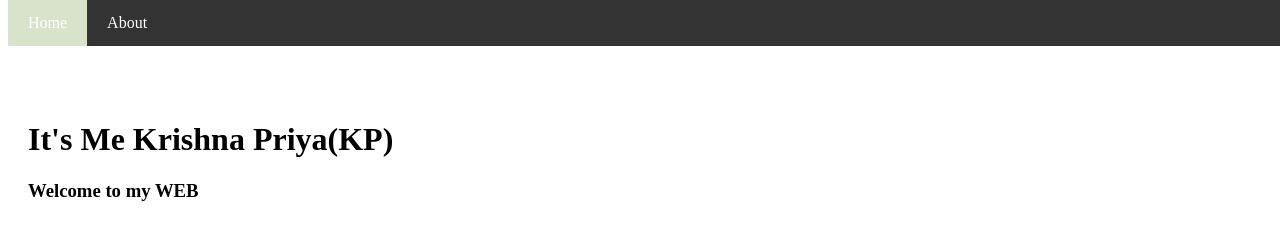
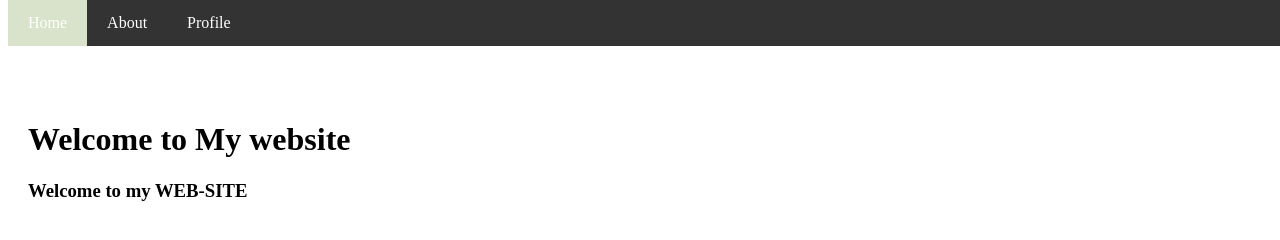
Before and after one commit to KrishnapriyaMurugesan/IBM, a plain HTML site: page ASSIGNMENT/TEAM MEMBER3/HomeIndex.html in a window 1280 px wide. Drawn offline with Linux system fonts and the light colour scheme.

Commit message:
HomeIndex.html

```diff
--- a/ASSIGNMENT/TEAM MEMBER3/HomeIndex.html
+++ b/ASSIGNMENT/TEAM MEMBER3/HomeIndex.html
@@ -42,11 +42,12 @@
     <div class="navbar">
         <a class="active" href="#">Home</a>
         <a href="#">About</a>
+        <a href="#">Profile</a>
     </div>
 
     <div class="content">
-            <h1>It's Me Krishna Priya(KP)</h1>
-            <h3>Welcome to my WEB</h3>
+            <h1>Welcome to My website</h1>
+            <h3>Welcome to my WEB-SITE</h3>
     </div>
 </body>
 
```
